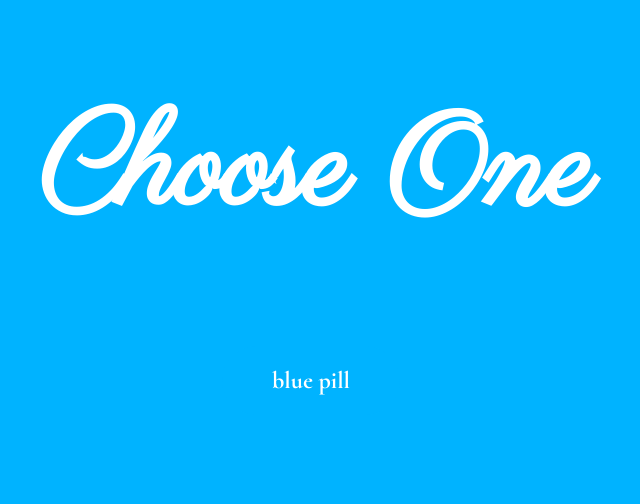
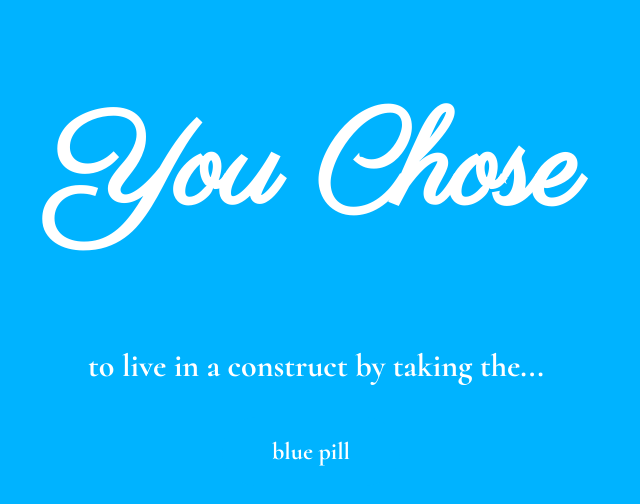
Before and after one commit to kristenbartel/jSd4-DOM101, a plain HTML site: page basic-events-DOM/index.html in a window 1280 px wide. Both pictures are taken after a click on the button "blue pill". Shown: the whole page, without its empty margins (324-964 px from the left). Drawn offline with Linux system fonts and the light colour scheme.

Commit message:
completed title

```diff
--- a/basic-events-DOM/index.html
+++ b/basic-events-DOM/index.html
@@ -12,7 +12,7 @@
 </head>
 <body>
     <div id='headingContainer'>
-        <h1 id="heading">Choose One</h1>
+        <h1 id="heading">- Choose One -</h1>
     </div>
     <div id="buttonContainer">
         <button id="blue">blue pill</button>
--- a/basic-events-DOM/scripts.js
+++ b/basic-events-DOM/scripts.js
@@ -12,8 +12,19 @@ let blueQuote = document.createElement('p');
     blueQuote.style.textAlign = 'center';
 let mouseOverDiv = document.getElementById('mouseOverText');
 let title = document.getElementById('heading');
+let topContainer = document.getElementById('headingContainer');
+let blueChoiceText = document.createElement('p');
+    blueChoiceText.textContent = 'to live in a construct by taking the...';
+    blueChoiceText.style.fontSize = 'xx-large';
+    blueChoiceText.style.color = 'white';
+    blueChoiceText.style.textAlign = 'center';
+let redChoiceText = document.createElement('p');
+    redChoiceText.textContent = 'to live in reality by taking the...';
+    redChoiceText.style.fontSize = 'xx-large';
+    redChoiceText.style.color = 'white';
+    redChoiceText.style.textAlign = 'center';
 
-// --------blue button =>------------
+// --------blue button ------------
 blueButton.onmouseover = () => {
     mouseOverDiv.appendChild(blueQuote);
     blueQuote.style.fontFamily = 'Cormorant', serif;
@@ -28,11 +39,12 @@ blueButton.addEventListener('click', () => {
     blueButton.onmouseover = () => {
         mouseOverDiv.removeChild(blueQuote);
     }
-    //change the title
-    //add another - with text content
+    title.innerHTML = 'You Chose';
+    topContainer.appendChild(blueChoiceText);
+    blueChoiceText.style.fontFamily = 'Cormorant', serif;
 })
 
-// ----------red button =>----------------
+// ----------red button ----------------
 redButton.onmouseover = () => {
     mouseOverDiv.appendChild(redQuote);
     redQuote.style.fontFamily = 'Cormorant', serif;
@@ -47,6 +59,9 @@ redButton.addEventListener('click', () => {
     redButton.onmouseover = () => {
         buttonContainer.removeChild(redQuote);
     }
+    title.innerHTML = 'You Chose'
+    topContainer.appendChild(redChoiceText);
+    redChoiceText.style.fontFamily = 'Cormorant', serif;
 })
 
 // sample conditional
--- a/basic-events-DOM/styles.css
+++ b/basic-events-DOM/styles.css
@@ -46,7 +46,4 @@
     align-content: center;
     height: 100px;
     margin-top: 50px;
-    background-color:
 }
-
-/* font-family: 'Cormorant', serif; */
```
